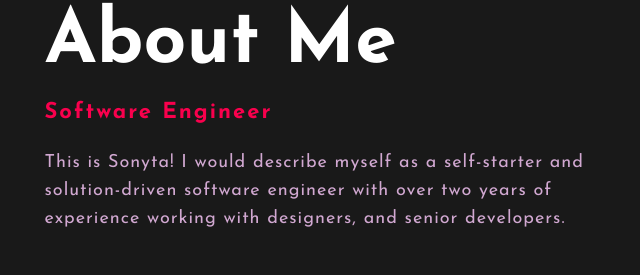
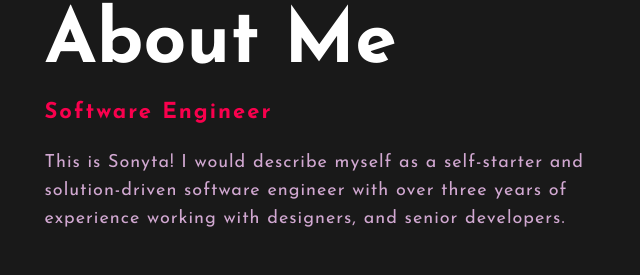
Before and after one commit to sonytaNget/portfolio, a plain HTML site: page index.html in a window 1280 px wide. Shown: the part 894-1169 px from the top of the page, 573-1213 px from the left. Drawn offline with Linux system fonts and the light colour scheme.

Commit message:
changed content of main page

```diff
--- a/index.html
+++ b/index.html
@@ -47,7 +47,7 @@
 			<div class="about-text">
 				<h2>About Me</h2>
 				<h5><span>Software Engineer</span></h5>
-				<p>This is Sonyta! I would describe myself as a self-starter and solution-driven software engineer with over two years of experience working with designers, and senior developers. </p>
+				<p>This is Sonyta! I would describe myself as a self-starter and solution-driven software engineer with over three years of experience working with designers, and senior developers. </p>
 				<p>It has always been my great honour to be a female engineer in Tech who be able to use my full potential knowledge in science to design, analyze and  develop applications to solve real-world problems. </p>
 				<p>Having a good work ethic and being punctual is important, but beyond that, I believe that  a good programmer sould be the one who is a self-learner who can pick up new technologies independently . Great developers are committed to their own development.</p>
 				<a href="https://www.linkedin.com/in/sonyta-nget/"><button>Let's Talk</button></a>
```
